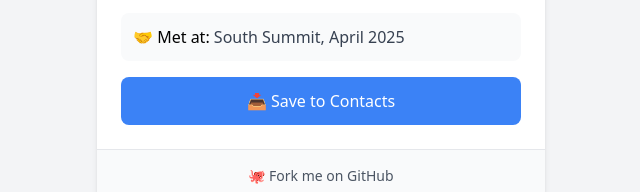
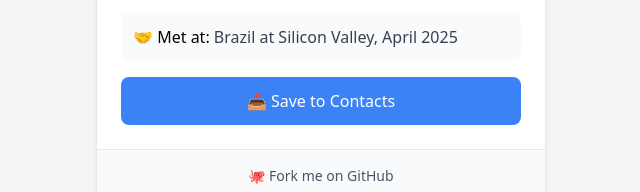
Before and after one commit to sjoonlim/digital-card, a plain HTML site: page index.html in a window 1280 px wide. Shown: the part 427-619 px from the top of the page, 319-959 px from the left. Drawn offline with nearby package versions, Linux system fonts and the light colour scheme.

Commit message:
Update index.html
BSV 2025 change

```diff
--- a/index.html
+++ b/index.html
@@ -48,7 +48,7 @@
 
                 <!-- Event Info -->
                 <div class="p-3 bg-gray-50 rounded-lg">
-                    🤝 Met at: <span class="text-gray-700">South Summit, April 2025</span>
+                    🤝 Met at: <span class="text-gray-700">Brazil at Silicon Valley, April 2025</span>
                 </div>
 
                 <!-- Download vCard -->
```
